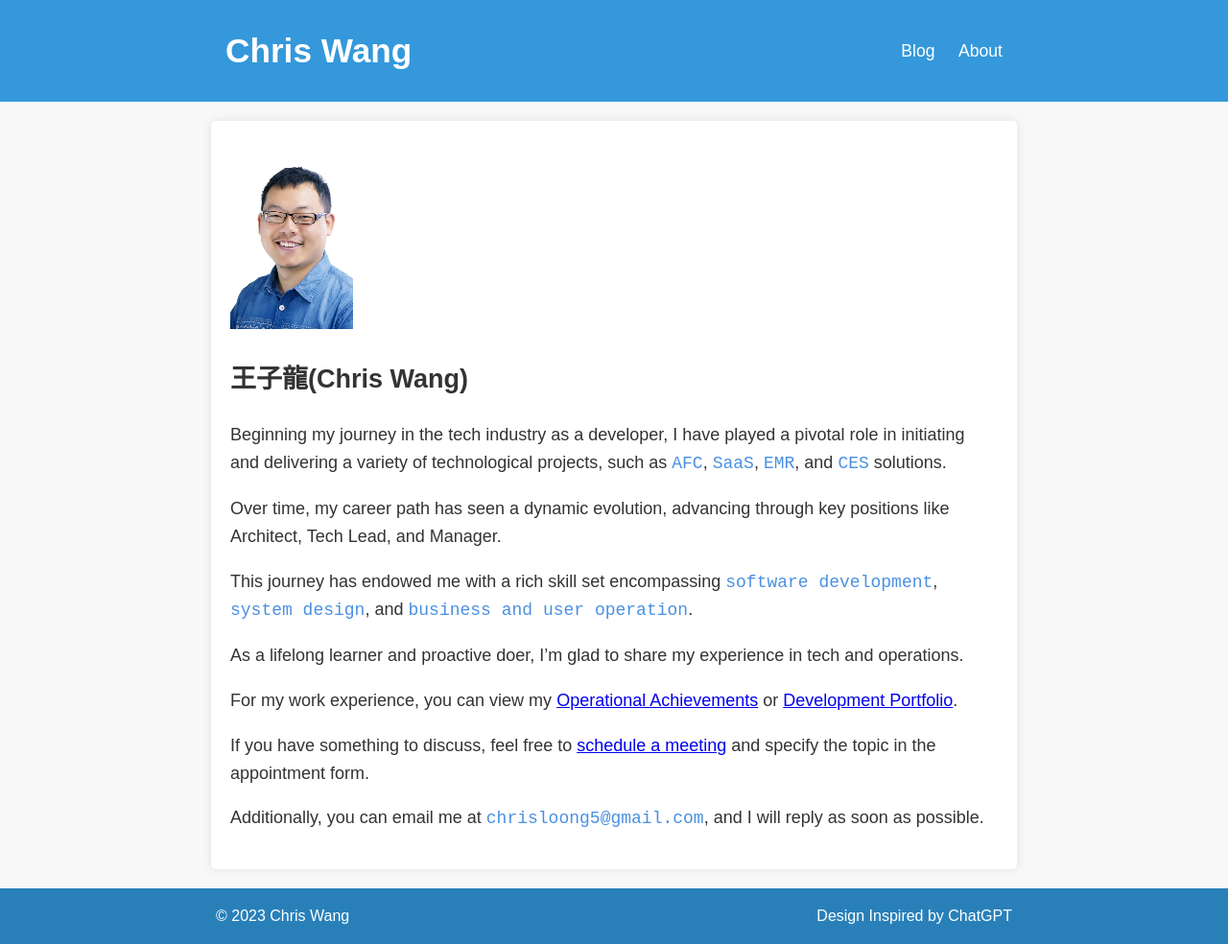
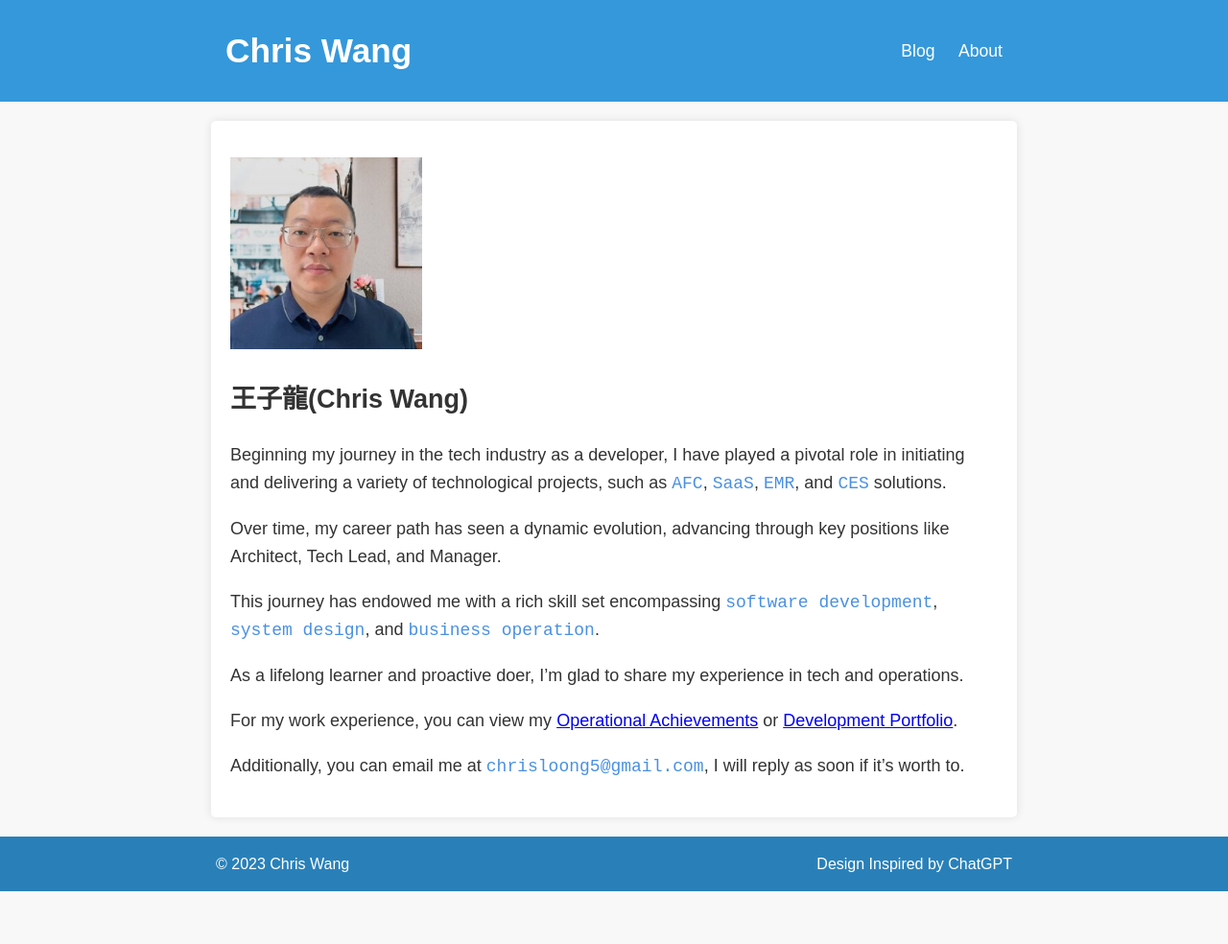
Before and after one commit to cookiebody/cookiebody.github.io, a Jekyll site: the page built from about.md, in a window 1280 px wide. Shown: the whole page at 96% size. Built offline with Jekyll 4.4.1, drawn with Linux system fonts in a browser that asks for light colours; Markdown is read by kramdown in place of the engine named in the settings; after the commit the page ends 929 px from its top, so only the background shows below that.

```diff
--- a/about.md
+++ b/about.md
@@ -4,7 +4,7 @@ title: About
 permalink: /about/
 ---
 
-![chris wang](/assets/chris.png)
+![chris wang](/assets/chris.jpg){: width="200px"}
 
 ## 王子龍(Chris Wang)
 
@@ -12,12 +12,10 @@ Beginning my journey in the tech industry as a developer, I have played a pivota
 
 Over time, my career path has seen a dynamic evolution, advancing through key positions like Architect, Tech Lead, and Manager.
 
-This journey has endowed me with a rich skill set encompassing `software development`, `system design`, and `business and user operation`.
+This journey has endowed me with a rich skill set encompassing `software development`, `system design`, and `business operation`.
 
 As a lifelong learner and proactive doer, I’m glad to share my experience in tech and operations.
 
 For my work experience, you can view my [Operational Achievements](/operation) or [Development Portfolio](/development).
 
-If you have something to discuss, feel free to [schedule a meeting](https://calenday.com/chriswang/discuss-the-topic-you-concern) and specify the topic in the appointment form.
-
-Additionally, you can email me at `chrisloong5@gmail.com`, and I will reply as soon as possible.
+Additionally, you can email me at `chrisloong5@gmail.com`, I will reply as soon if it's worth to.
```
Also changed, not shown: _posts/2023-12-17-Integrating-ChatGPT-into-Daily-Life:-Transformations-and-Limitations.md (added, +43 -0 lines), assets/chris.jpg (added), assets/chris.png (deleted), 1 other file.
